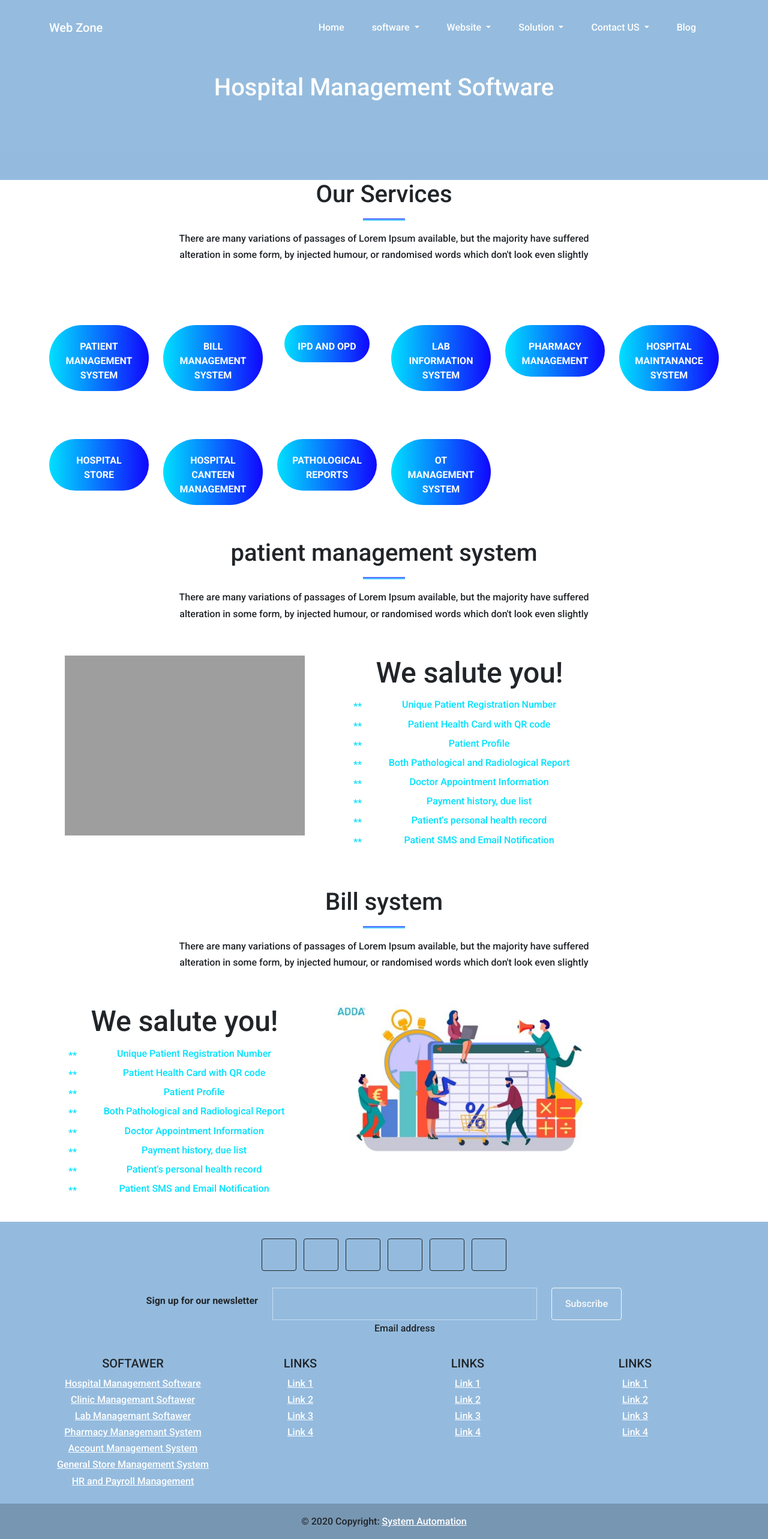
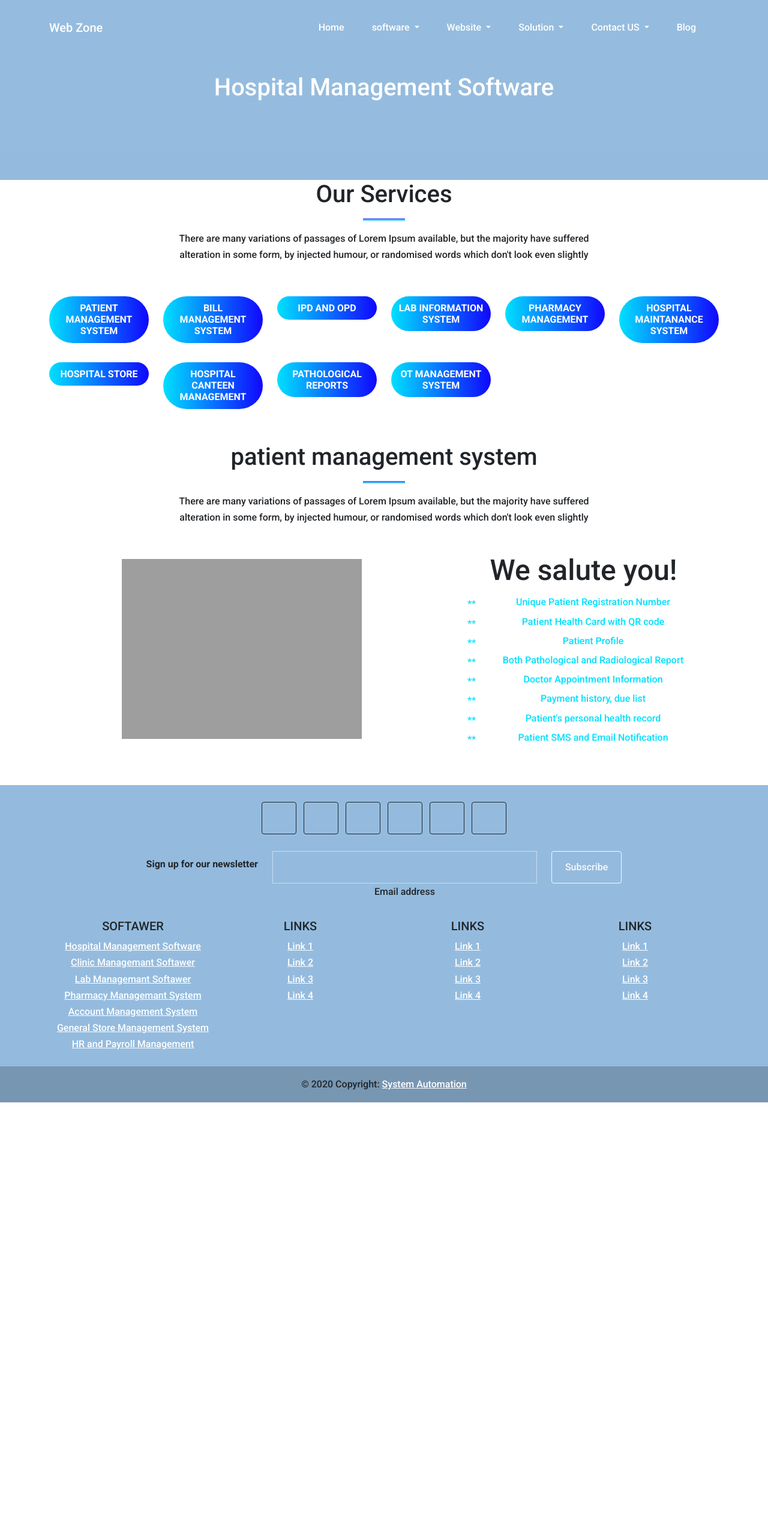
Before and after one commit to taijul-mohim/MSBD_DESIGN, a PHP site: page /hms.html in a window 1280 px wide. Shown: the whole page at 60% size. After the commit the page ends 1838 px from the top, so only its background shows below. Run offline with PHP 8.4, Linux system fonts and the light colour scheme; some libraries are stand-ins or nearby versions; grey boxes are pictures that could not be loaded.

Commit message:
change hospital manage ment menu

```diff
--- a/css/style.css
+++ b/css/style.css
@@ -217,3 +217,26 @@ footer a {
   top: 6px;
   left: 0;
 }
+
+/* patien management module */
+.button {
+  padding: 10px;
+  transition: all 0.3s ease;
+}
+
+.button-main {
+  background: linear-gradient(to right,#00e0fe, #1107fe);
+  border-radius: 15px;
+  border: none;
+  font-weight: 600;
+  color: #fff;
+  -webkit-border-radius: 15px;
+  -moz-border-radius: 15px;
+  -ms-border-radius: 15px;
+  -o-border-radius: 15px;
+}
+
+.button:hover {
+  color: #fff;
+  transform: translateY(-5px);
+}
--- a/hms.html
+++ b/hms.html
@@ -128,38 +128,38 @@
             <div class="row g-4 mb-5">
                 <div class="col-md-2 " data-aos="zoom-in">
                     <div class="service">
-                        <h5 class="mt-5 pt-4 btn btn-main">PATIENT MANAGEMENT SYSTEM</h5>
+                        <h6 class=" button  btn-main">PATIENT MANAGEMENT SYSTEM</h6>
                     </div>
                 </div>
 
                 <div class="col-md-2 " data-aos="zoom-in">
                     <div class="service">
 
-                        <h5 class="mt-5 pt-4 btn btn-main">BILL MANAGEMENT SYSTEM</h5>
+                        <h6 class=" button  btn-main">BILL MANAGEMENT SYSTEM</h6>
                     </div>
                 </div>
                 <div class="col-md-2 " data-aos="zoom-in">
                     <div class="service">
 
-                        <h5 class="mt-5 pt-4 btn btn-main">IPD AND OPD</h5>
+                        <h6 class=" button  btn-main">IPD AND OPD</h6>
                     </div>
                 </div>
                 <div class="col-md-2 " data-aos="zoom-in">
                     <div class="service">
 
-                        <h5 class="mt-5 pt-4 btn btn-main"> LAB INFORMATION SYSTEM </h5>
+                        <h6 class=" button  btn-main"> LAB INFORMATION SYSTEM </h6>
                     </div>
                 </div>
                 <div class="col-md-2 " data-aos="zoom-in">
                     <div class="service">
 
-                        <h5 class="mt-5 pt-4 btn btn-main"> PHARMACY MANAGEMENT </h5>
+                        <h6 class=" button  btn-main"> PHARMACY MANAGEMENT </h6>
                     </div>
                 </div>
                 <div class="col-md-2 " data-aos="zoom-in">
                     <div class="service">
 
-                        <h5 class="mt-5 pt-4 btn btn-main">HOSPITAL MAINTANANCE SYSTEM</h5>
+                        <h6 class=" button  btn-main">HOSPITAL MAINTANANCE SYSTEM</h6>
                     </div>
                 </div>
 
@@ -167,31 +167,31 @@
                 <div class="col-md-2 " data-aos="zoom-in">
                     <div class="service">
 
-                        <h5 class="mt-5 pt-4 btn btn-main">HOSPITAL STORE
-                        </h5>
+                        <h6 class=" button  btn-main">HOSPITAL STORE
+                        </h6>
                     </div>
                 </div>
 
                 <div class="col-md-2 " data-aos="zoom-in">
                     <div class="service">
 
-                        <h5 class="mt-5 pt-4 btn btn-main"> HOSPITAL CANTEEN MANAGEMENT
-                        </h5>
+                        <h6 class=" button  btn-main"> HOSPITAL CANTEEN MANAGEMENT
+                        </h6>
                     </div>
                 </div>
 
                 <div class="col-md-2 " data-aos="zoom-in">
                     <div class="service">
 
-                        <h5 class="mt-5 pt-4 btn btn-main"> PATHOLOGICAL REPORTS
-                        </h5>
+                        <h6 class=" button  btn-main"> PATHOLOGICAL REPORTS
+                        </h6>
                     </div>
                 </div>
-                <div class="col-md-2 " data-aos="zoom-in">
+                <div class="col-md-2" data-aos="zoom-in">
                     <div class="service">
 
-                        <h5 class="mt-5 pt-4 btn btn-main">OT MANAGEMENT SYSTEM
-                        </h5>
+                        <h6 class=" button  btn-main">OT MANAGEMENT SYSTEM
+                        </h6>
                     </div>
                 </div>
 
@@ -219,14 +219,14 @@
 
 
             <div class="row g-4 ">
-                <div class="col-md-5" data-aos="fade-right">
+                <div class="col-md-7 " data-aos="fade-right">
                     <img src="img/Patient.jpg" class="img-fluid" alt="...">
                 </div>
                 <div class="col-lg-5" data-aos="fade-up">
-                    <div class="">
+                    <div class="" style="margin-top: -10px;">
                         <h2 class="display-5">We salute you!</h2>
                         <!-- <p>Lorem ipsum dolor sit amet, consectetur adipisicing elit. Quod aliquid, mollitia odio veniam sit iste esse assumenda amet aperiam exercitationem, ea animi blanditiis recusandae! Ratione voluptatum molestiae adipisci, beatae obcaecati.</p> -->
-                        <ul class="list text-center">
+                        <ul class="list text-center ">
                             <li>
                                 Unique Patient Registration Number
                             </li>
@@ -263,70 +263,6 @@
 
     </section>
     <!-- bill system -->
-
-<section id="" class="text-center mb-4">
-    <div class="container">
-        <div class="row">
-            <div class="col-12 section-intro text-center" data-aos="fade-up">
-                <h1> Bill system</h1>
-                <div class="divider"></div>
-                <p>There are many variations of passages of Lorem Ipsum available, but the majority have
-                    suffered<br>
-                    alteration in some form, by injected humour, or randomised words which don't look even slightly
-                </p>
-            </div>
-        </div>
-
-
-        <div class="row g-4 ">
-            <div class="col-lg-5" data-aos="fade-right">
-                <div class="">
-                    <h2 class="display-5">We salute you!</h2>
-                    <!-- <p>Lorem ipsum dolor sit amet, consectetur adipisicing elit. Quod aliquid, mollitia odio veniam sit iste esse assumenda amet aperiam exercitationem, ea animi blanditiis recusandae! Ratione voluptatum molestiae adipisci, beatae obcaecati.</p> -->
-                    <ul class="list text-center">
-                        <li>
-                            Unique Patient Registration Number
-                        </li>
-                        <li>
-                            Patient Health Card with QR code
-                        </li>
-                        <li>
-                            Patient Profile
-                        </li>
-                        <li>
-                            Both Pathological and Radiological Report
-                        </li>
-                        <li>
-                            Doctor Appointment Information
-                        </li>
-                        <li>
-                                Payment history, due list
-                        </li>
-                        <li>
-                                Patient's personal health record
-                        </li>
-                        <li>
-                                Patient SMS and Email Notification
-                        </li>
-
-                    </ul>
-                </div>
-            </div>
-
-            <div class="col-md-5" data-aos="fade-left">
-                <img src="img/bill_system.jpg" class="img-fluid" alt="...">
-            </div>
-
-
-        </div>
-
-
-    </div>
-
-
-</section>
-
-
 
 
 
--- a/index.html
+++ b/index.html
@@ -134,7 +134,7 @@
         <div class="col-md-4 p-2" data-aos="zoom-in">
           <div class="service">
             <div class="service-img">
-              <img src="img/hospital.jpg" class="img" alt="">
+              <img src="img/bill_system.jpg" class="img" alt="">
             </div>
             <h5 class="mt-5 pt-4">Clinic Managemant Softawere</h5>
             <a href="" class="btn btn-primary main">Get start</a>
```
